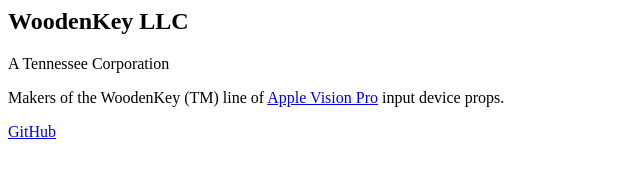
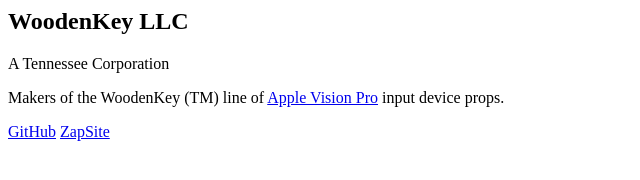
Before and after one commit to billstclair/woodenkey, a plain HTML site: page site/index.html in a window 1280 px wide. Shown: the full height of the page, 0-640 px from the left. Drawn offline with Linux system fonts and the light colour scheme.

Commit message:
Small fixes.

```diff
--- a/site/index.html
+++ b/site/index.html
@@ -6,6 +6,9 @@
     <h2>WoodenKey LLC</h2>
     <p>A Tennessee Corporation</p>
     <p>Makers of the WoodenKey (TM) line of <a href='https://www.apple.com/apple-vision-pro/'>Apple Vision Pro</a> input device props.</p>
-    <p><a href='https://github.com/billstclair/woodenkey/'>GitHub</a></p>
+    <p><a href='https://github.com/billstclair/woodenkey'>GitHub</a>
+      <a href='https://github.com/billstclair/zapsite'>ZapSite</a>
+
+    </p>
   </body>
 </html>
```
Also changed, not shown: 1 other file.
